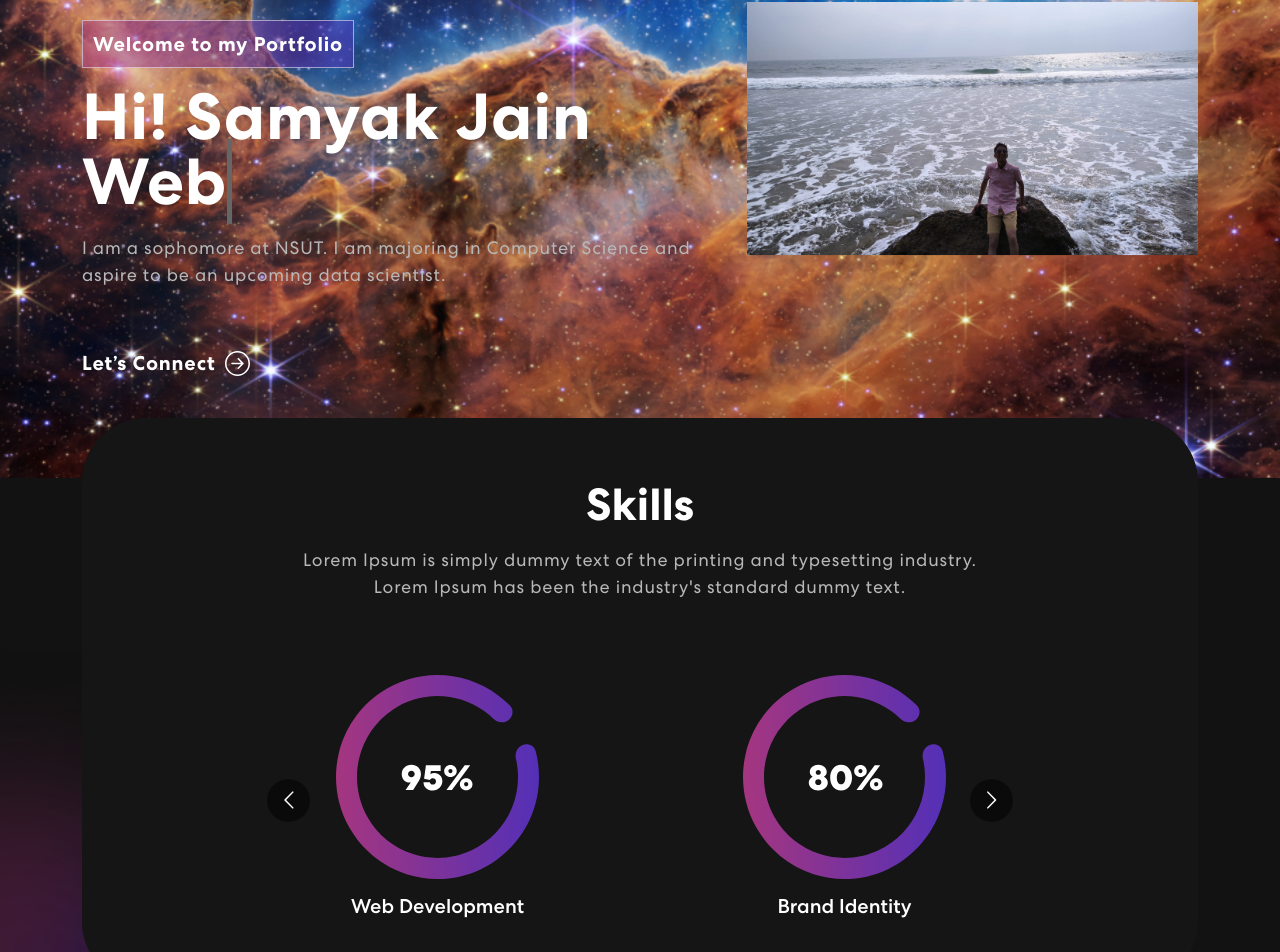
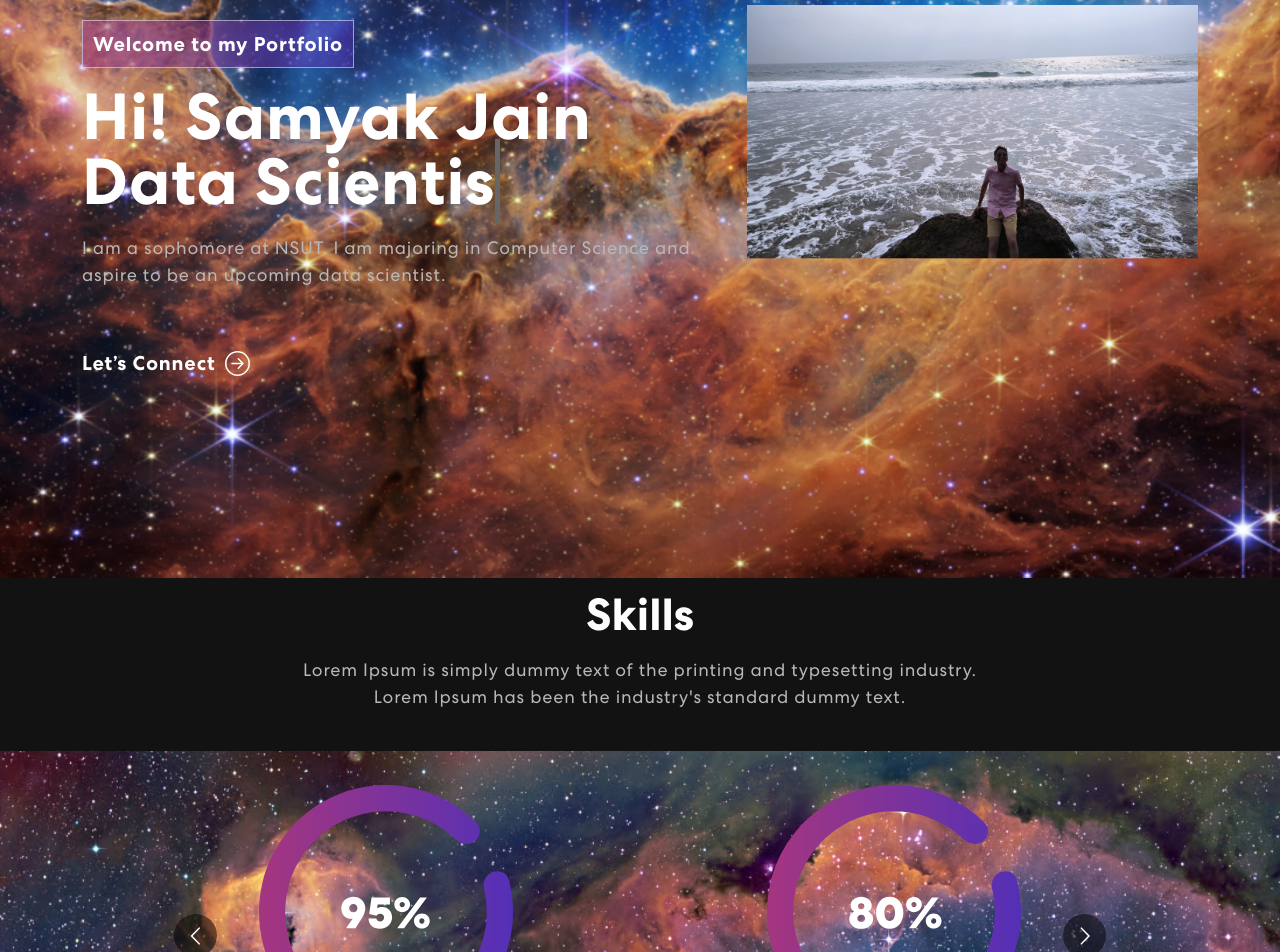
Before and after one commit to samyak1512/personal_website, a React (Create React App) app: page / in a window 1280 px wide. Shown: the part 240-1192 px from the top of the page. Built offline with nearby package versions, Linux system fonts and the light colour scheme; no server answers.

Commit message:
Update 4 files

```diff
--- a/src/App.css
+++ b/src/App.css
@@ -245,9 +245,9 @@ nav.navbar .navbar-toggler[aria-expanded="true"] .navbar-toggler-icon {
 /************ Banner Css ************/
 .banner {
   margin-top: 0;
-  padding: 260px 0 100px 0;
+  padding: 260px 0 200px 0;
   background-image: url("./assets/img/web_first_images_release.png");
-  background-position: top center;
+  background-position: center;
   background-size: cover;
   background-repeat: no-repeat;
 }
@@ -322,13 +322,14 @@ nav.navbar .navbar-toggler[aria-expanded="true"] .navbar-toggler-icon {
   position: relative;
 }
 .skill-bx {
-  background: #151515;
+  background-image: src/assets/img/crtastro_0172_1097p.jpg;
   border-radius: 64px;
   text-align: center;
   padding: 60px 50px;
   margin-top: -60px;
 }
 .skill h2 {
+  padding-top: 10px;
   font-size: 45px;
   font-weight: 700;
 }
@@ -340,7 +341,7 @@ nav.navbar .navbar-toggler[aria-expanded="true"] .navbar-toggler-icon {
   margin: 14px 0 75px 0;
 }
 .skill-slider {
-  width: 80%;
+  width: 100%;
   margin: 0 auto;
   position: relative;
 }
@@ -352,7 +353,7 @@ nav.navbar .navbar-toggler[aria-expanded="true"] .navbar-toggler-icon {
   top: 28%;
   position: absolute;
   bottom: 0;
-  width: 40%;
+  width: 100%;
   z-index: -4;
 }
 
--- a/src/components/Banner.js
+++ b/src/components/Banner.js
@@ -1,51 +1,55 @@
 import { useState, useEffect } from "react";
 import { Container, Row, Col } from "react-bootstrap";
 import headerImg from "../assets/img/IMG_20221225_153203.jpg";
-import { ArrowRightCircle } from 'react-bootstrap-icons';
-import 'animate.css';
-import TrackVisibility from 'react-on-screen';
+import { ArrowRightCircle } from "react-bootstrap-icons";
+import "animate.css";
+import TrackVisibility from "react-on-screen";
 
 export const Banner = () => {
   const [loopNum, setLoopNum] = useState(0);
   const [isDeleting, setIsDeleting] = useState(false);
-  const [text, setText] = useState('');
+  const [text, setText] = useState("");
   const [delta, setDelta] = useState(300 - Math.random() * 100);
   const [index, setIndex] = useState(1);
-  const toRotate = [ "Data Scientist", "Web Designer", "Web Developer" ];
-  const period = 200;
+  const toRotate = ["Data Scientist", "Web Designer", "Web Developer"];
+  const period = 2000;
 
   useEffect(() => {
     let ticker = setInterval(() => {
       tick();
     }, delta);
 
-    return () => { clearInterval(ticker) };
-  }, [text])
+    return () => {
+      clearInterval(ticker);
+    };
+  }, [text]);
 
   const tick = () => {
     let i = loopNum % toRotate.length;
     let fullText = toRotate[i];
-    let updatedText = isDeleting ? fullText.substring(0, text.length - 1) : fullText.substring(0, text.length + 1);
+    let updatedText = isDeleting
+      ? fullText.substring(0, text.length - 1)
+      : fullText.substring(0, text.length + 1);
 
     setText(updatedText);
 
     if (isDeleting) {
-      setDelta(prevDelta => prevDelta / 2);
+      setDelta((prevDelta) => prevDelta / 2);
     }
 
     if (!isDeleting && updatedText === fullText) {
       setIsDeleting(true);
-      setIndex(prevIndex => prevIndex - 1);
+      setIndex((prevIndex) => prevIndex - 1);
       setDelta(period);
-    } else if (isDeleting && updatedText === '') {
+    } else if (isDeleting && updatedText === "") {
       setIsDeleting(false);
       setLoopNum(loopNum + 1);
       setIndex(1);
       setDelta(500);
     } else {
-      setIndex(prevIndex => prevIndex + 1);
+      setIndex((prevIndex) => prevIndex + 1);
     }
-  }
+  };
 
   return (
     <section className="banner" id="home">
@@ -53,25 +57,52 @@ export const Banner = () => {
         <Row className="aligh-items-center">
           <Col xs={12} md={6} xl={7}>
             <TrackVisibility>
-              {({ isVisible }) =>
-              <div className={isVisible ? "animate__animated animate__fadeIn" : ""}>
-                <span className="tagline">Welcome to my Portfolio</span>
-                <h1>{`Hi! Samyak Jain`} <span className="txt-rotate" dataPeriod="1000" data-rotate='[ "Data Scientist", "Web Designer", "Web Developer" ]'><span className="wrap">{text}</span></span></h1>
-                  <p>I am a sophomore at NSUT. I am majoring in Computer Science and aspire to be an upcoming data scientist.</p>
-                  <button onClick={() => console.log('connect')}>Let’s Connect <ArrowRightCircle size={25} /></button>
-              </div>}
+              {({ isVisible }) => (
+                <div
+                  className={
+                    isVisible ? "animate__animated animate__fadeIn" : ""
+                  }
+                >
+                  <span className="tagline">Welcome to my Portfolio</span>
+                  <h1>
+                    {`Hi! Samyak Jain`}
+                    {"                       "}
+                    <br/>
+
+                    <span
+                      className="txt-rotate"
+                      dataPeriod="1000"
+                      data-rotate='[ "Data Scientist", "Web Designer", "Web Developer" ]'
+                    >
+                      <span className="wrap">{text}</span>
+                    </span>
+                  </h1>
+                  <p>
+                    I am a sophomore at NSUT. I am majoring in Computer Science
+                    and aspire to be an upcoming data scientist.
+                  </p>
+                  <button onClick={() => console.log("connect")}>
+                    Let’s Connect <ArrowRightCircle size={25} />
+                  </button>
+                </div>
+              )}
             </TrackVisibility>
           </Col>
           <Col xs={12} md={6} xl={5}>
             <TrackVisibility>
-              {({ isVisible }) =>
-                <div className={isVisible ? "animate__animated animate__zoomIn" : ""}>
-                  <img src={headerImg} alt="Header Img"/>
-                </div>}
+              {({ isVisible }) => (
+                <div
+                  className={
+                    isVisible ? "animate__animated animate__zoomIn" : ""
+                  }
+                >
+                  <img src={headerImg} alt="Header Img" />
+                </div>
+              )}
             </TrackVisibility>
           </Col>
         </Row>
       </Container>
     </section>
-  )
-}
+  );
+};
--- a/src/components/Skills.js
+++ b/src/components/Skills.js
@@ -1,31 +1,31 @@
 import meter1 from "../assets/img/meter1.svg";
 import meter2 from "../assets/img/meter2.svg";
 import meter3 from "../assets/img/meter3.svg";
-import Carousel from 'react-multi-carousel';
-import 'react-multi-carousel/lib/styles.css';
+import Carousel from "react-multi-carousel";
+import "react-multi-carousel/lib/styles.css";
 import arrow1 from "../assets/img/arrow1.svg";
 import arrow2 from "../assets/img/arrow2.svg";
-import colorSharp from "../assets/img/color-sharp.png"
+import colorSharp from "../assets/img/crtastro_0172_1097p.jpg";
 
 export const Skills = () => {
   const responsive = {
     superLargeDesktop: {
       // the naming can be any, depends on you.
       breakpoint: { max: 4000, min: 3000 },
-      items: 5
+      items: 5,
     },
     desktop: {
       breakpoint: { max: 3000, min: 1024 },
-      items: 3
+      items: 3,
     },
     tablet: {
       breakpoint: { max: 1024, min: 464 },
-      items: 2
+      items: 2,
     },
     mobile: {
       breakpoint: { max: 464, min: 0 },
-      items: 1
-    }
+      items: 1,
+    },
   };
 
   return (
@@ -35,8 +35,16 @@ export const Skills = () => {
           <div className="col-12">
             <div className="skill-bx wow zoomIn">
               <h2>Skills</h2>
-                        <p>Lorem Ipsum is simply dummy text of the printing and typesetting industry.<br></br> Lorem Ipsum has been the industry's standard dummy text.</p>
-                        <Carousel responsive={responsive} infinite={true} className="owl-carousel owl-theme skill-slider">
+              <p>
+                Lorem Ipsum is simply dummy text of the printing and typesetting
+                industry.<br></br> Lorem Ipsum has been the industry's standard
+                dummy text.
+              </p>
+              <Carousel
+                responsive={responsive}
+                infinite={true}
+                className="owl-carousel owl-theme skill-slider"
+              >
                 <div className="item">
                   <img src={meter1} alt="Image" />
                   <h5>Web Development</h5>
@@ -60,5 +68,5 @@ export const Skills = () => {
       </div>
       <img className="background-image-left" src={colorSharp} alt="Image" />
     </section>
-  )
-}
+  );
+};
```
Also changed, not shown: src/assets/img/crtastro_0172_1097p.jpg (added). Lines whose indentation alone changed are shown as unchanged.
